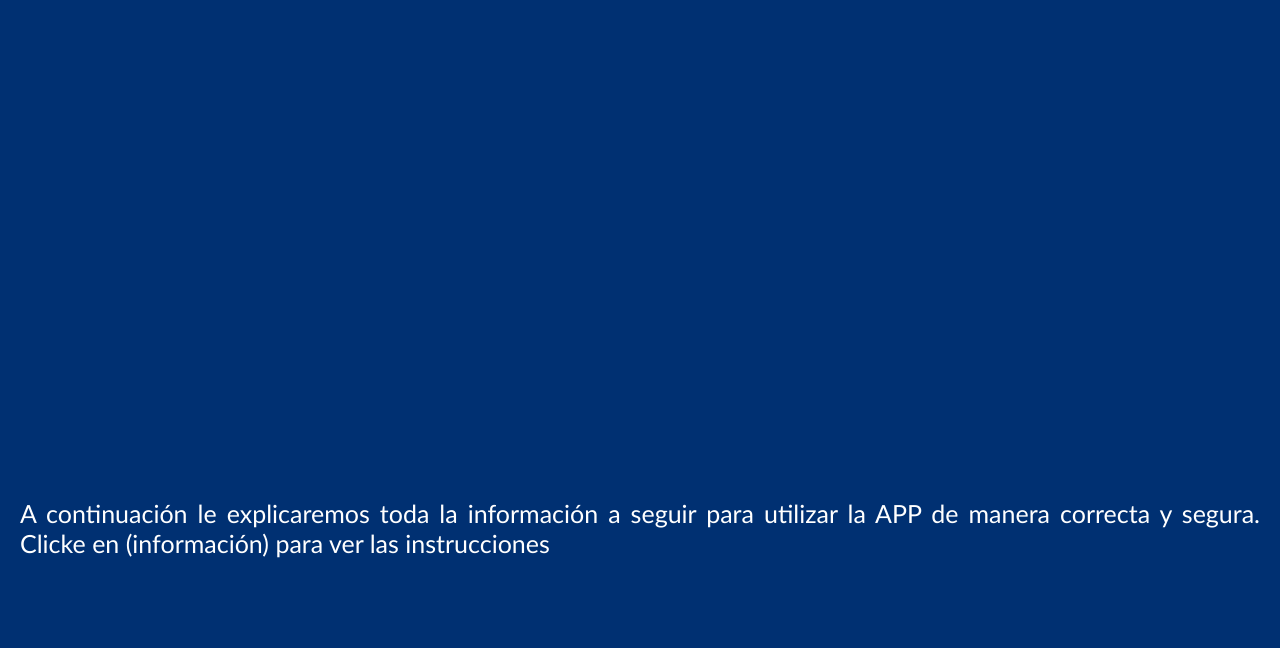
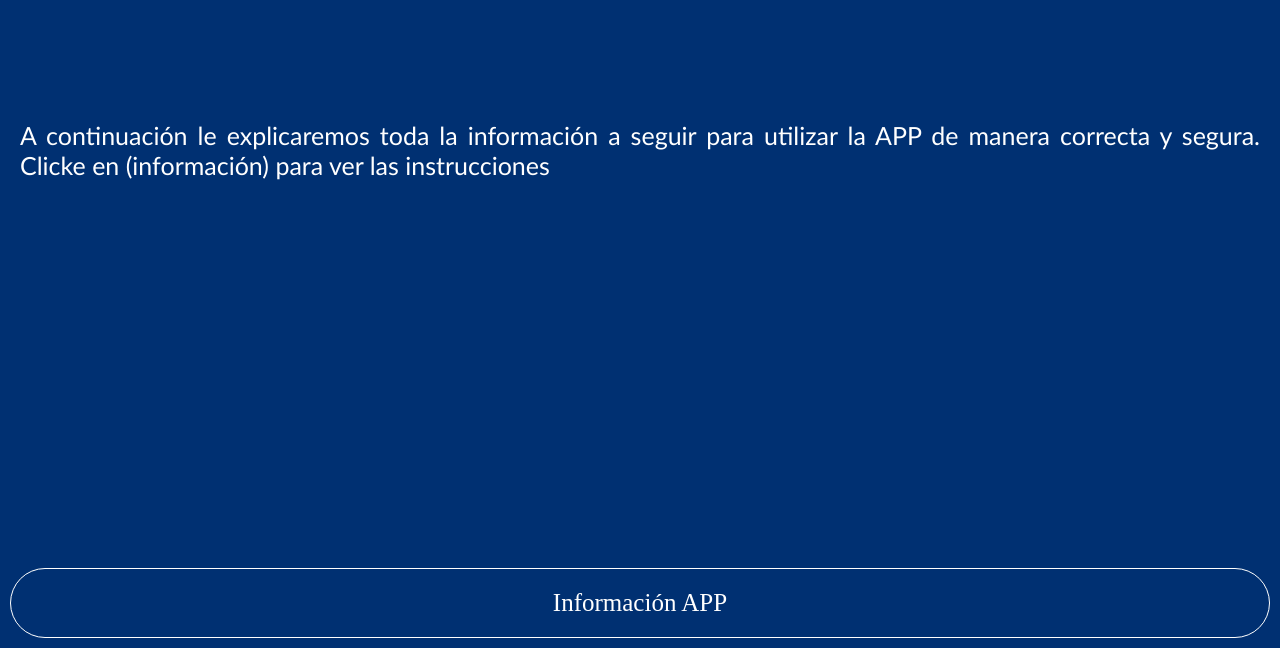
Before and after one commit to gdelosreyes-droid/Proyecto-TFG-Murdoku-Solver-app, a website: page www/index.html in a window 1280 px wide. Shown: the part 590-1238 px from the top of the page. Before the commit the page ends 1168 px from the top, so only its background shows below. Drawn offline with Linux system fonts and the light colour scheme.

Commit message:
Information button

```diff
--- a/www/Styles.css
+++ b/www/Styles.css
@@ -7,6 +7,11 @@
 *{
     margin: 0;
     box-sizing: border-box;
+}
+
+.hidden{
+
+    display: none;
 }
 
 .page1{
@@ -19,8 +24,9 @@
     color: white;
     text-align: center;
     font-family:'Trebuchet MS', 'Lucida Sans Unicode', 'Lucida Grande', 'Lucida Sans', Arial, sans-serif;
-    margin-top: 40%;
+    margin-top: 20%;
     font-size: 50px;
+    font-weight: bold;
 }
 
 .page1 p{
@@ -28,7 +34,20 @@
     color: white;
     text-align: justify;
     font-family:'Trebuchet MS', 'Lucida Sans Unicode', 'Lucida Grande', 'Lucida Sans', Arial, sans-serif;
-    margin-top: 40%;
+    margin-top: 30%;
     font-size: 25px;
     padding: 10px;
 }
+
+.button{
+
+    margin-top: 30%;
+    display: flex;
+    justify-content: center;
+    align-items: center;
+    font-size: 25px;
+    color: white;
+    border: 1px solid white;
+    border-radius: 40px;
+    height: 70px;
+}
--- a/www/index.html
+++ b/www/index.html
@@ -13,6 +13,7 @@
         <p>A continuación le explicaremos toda la información a seguir para utilizar la APP
             de manera correcta y segura. Clicke en (información) para ver las instrucciones
         </p>
+        <div class = "button">Información APP</div>
     </div>
 </body>
 <script src = "Functions.js"></script>
```
